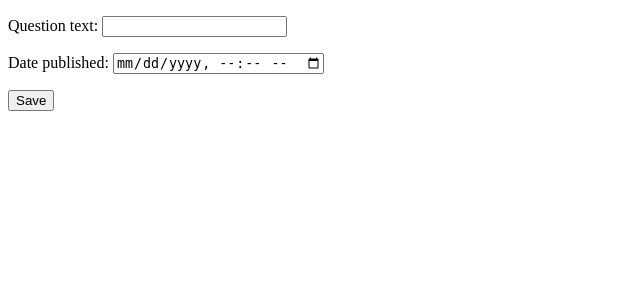
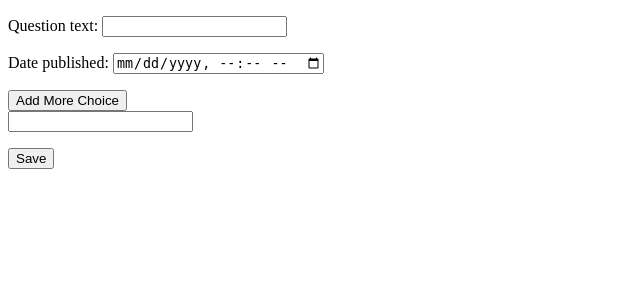
Before and after one commit to Sepehr-Sobhani/django-tutorial, a Django app: page /polls/create/ in a window 1280 px wide. Shown: the top 300 px of the page, without its empty margins (0-640 px from the left). Run offline with Django 3.2, Linux system fonts and the light colour scheme; parts of the project's set-up code (start-up, migrations or seed data) failed here and were passed over.

Commit message:
Create form to add choices to each question

```diff
--- a/mysite/polls/forms.py
+++ b/mysite/polls/forms.py
@@ -1,6 +1,7 @@
 from django import forms
-from django.forms import ModelForm, fields, widgets
-from .models import Question
+from django.db.models import fields
+from django.forms import ModelForm
+from .models import Choice, Question
 
 
 class DateTimeInput(forms.DateTimeInput):
--- a/mysite/polls/templates/polls/create_question.html
+++ b/mysite/polls/templates/polls/create_question.html
@@ -5,6 +5,7 @@
   <meta charset="UTF-8">
   <meta http-equiv="X-UA-Compatible" content="IE=edge">
   <meta name="viewport" content="width=device-width, initial-scale=1.0">
+  <script src="https://ajax.googleapis.com/ajax/libs/jquery/3.5.1/jquery.min.js"></script>
   <title>Create Question</title>
 </head>
 
@@ -12,8 +13,36 @@
   <form method="post">
     {% csrf_token %}
     {{ form.as_p }}
+    <p>
+    <div class="input_fields_wrap">
+      <button class="add_field_button">Add More Choice</button><br>
+      <div><input type="text" name="choices"></div>
+    </div>
+    </p>
     <input type="submit" value="Save">
   </form>
 </body>
+<script>
+  $(document).ready(function () {
+    const max_fields = 10; //maximum input boxes allowed
+    const wrapper = $(".input_fields_wrap"); //Fields wrapper
+    const add_button = $(".add_field_button"); //Add button ID
+
+    let x = 1; //initlal text box count
+    $(add_button).click(function (e) { //on add input button click
+      e.preventDefault();
+      if (x < max_fields) { //max input box allowed
+        x++; //text box increment
+        $(wrapper).append('<div><input type="text" name="choices"/><a href="#" class="remove_field">Remove</a></div>'); //add input box
+      }
+    });
+
+    $(wrapper).on("click", ".remove_field", function (e) { //user click on remove text
+      e.preventDefault();
+      $(this).parent('div').remove();
+      x--;
+    })
+  });
+</script>
 
 </html>
--- a/mysite/polls/templates/polls/question_delete.html
+++ b/mysite/polls/templates/polls/question_delete.html
@@ -12,8 +12,14 @@
 
   <form action="" method="POST">
     {% csrf_token %}
+
     <h3>Do you want to delete the question "{{ question.question_text }}"?</h3>
+    {% if num_votes %}
     <h4>This question has {{ num_votes }} votes</h4>
+    {% else %}
+    <h4>This question has 0 votes</h4>
+    {% endif %}
+
     <p><input type='submit' value='Yes' /> <a href="{% url 'polls:index' %}">Cancel</a></p>
   </form>
 
--- a/mysite/polls/views.py
+++ b/mysite/polls/views.py
@@ -1,4 +1,4 @@
-from .forms import QuestionForm
+from .forms import QuestionForm, ChoiceForm
 from django.shortcuts import get_object_or_404, render
 from django.http import HttpResponseRedirect
 from .models import Question, Choice
@@ -60,5 +60,13 @@ class QuestionCreateView(generic.CreateView):
     form_class = QuestionForm
     template_name = "polls/create_question.html"
 
+    def form_valid(self, QuestionForm):
+        question = QuestionForm.save()
+        choices_list = list(
+            filter(("").__ne__, self.request.POST.getlist('choices')))
+        for choice in choices_list:
+            Choice.objects.create(question=question, choice_text=choice)
+        return super(QuestionCreateView, self).form_valid(QuestionForm)
+
     def get_success_url(self):
         return reverse_lazy('polls:index')
```
